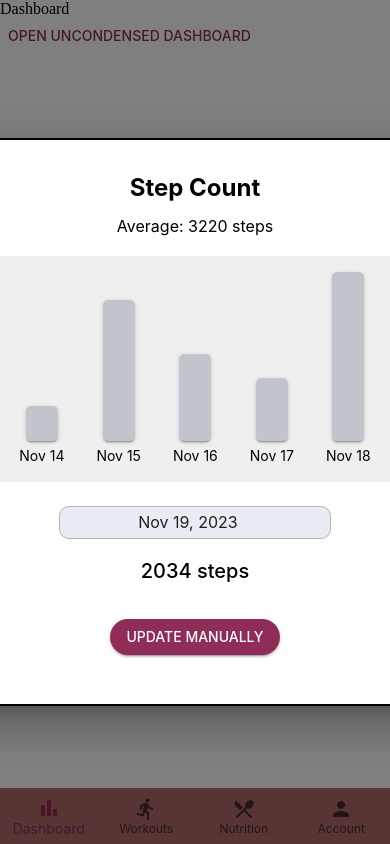
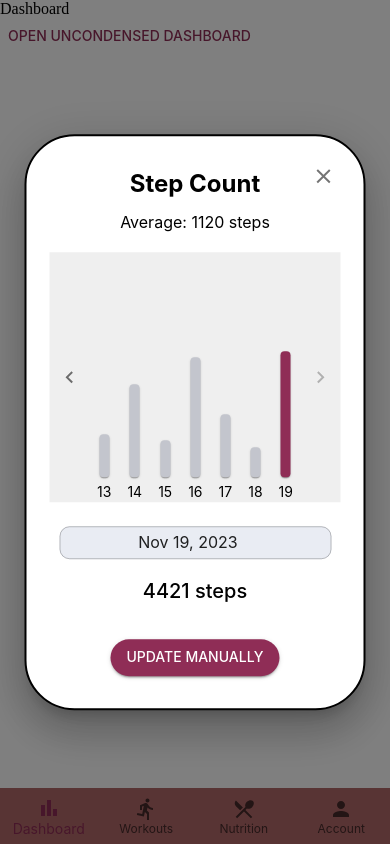
Before and after one commit to joshchyeonlee/EZFit, a React (Create React App) app: page /Dashboard in a window 390 px wide. Both pictures are taken after a click on the button "OPEN UNCONDENSED DASHBOARD". Built offline with nearby package versions, Linux system fonts and the light colour scheme.

Commit message:
change arrows for pagination and add responsiveness

```diff
--- a/src/components/dashboard/Dashboard.tsx
+++ b/src/components/dashboard/Dashboard.tsx
@@ -6,10 +6,7 @@ function Dashboard() {
   const [isUncondensedDashboardOpen, setIsUncondensedDashboardOpen] = useState(false);
 
   const handleOpenUncondensedView = () => {
-    console.log(isUncondensedDashboardOpen);
-    console.log("opening")
     setIsUncondensedDashboardOpen(true);
-    console.log(isUncondensedDashboardOpen);
   }
 
   return <div>
--- a/src/components/dashboard/UncondensedDashboard.tsx
+++ b/src/components/dashboard/UncondensedDashboard.tsx
@@ -4,15 +4,15 @@ import { Close } from '@mui/icons-material';
 import { useState, useEffect } from "react";
 import UncondensedDashboardGraph from "./UncondensedDashboardGraph";
 import steps from "../../mockData/Steps";
-import sevenDaysArray from "../../mockData/Dates";
+import daysArray from "../../mockData/Dates";
 import { DatePicker } from "@mui/x-date-pickers";
 
 const moment = require("moment");
 
 function UncondensedDashboard(props: { open: boolean; setOpen: any; }) {
-    // need to set this to false first
     const [date, setDate] = useState(moment());
-    const [stepIndex, setStepIndex] = useState(6);
+    const [stepIndex, setStepIndex] = useState(steps.length - 1);
+    const [splitIndex, setSplitIndex] = useState(steps.length - 7);
     const [avgSteps, setAvgSteps] = useState(0)
     const [isUpdateManually, setIsUpdateManually] = useState((false));
     const [step, setStep] = useState(steps[stepIndex])
@@ -21,26 +21,30 @@ function UncondensedDashboard(props: { open: boolean; setOpen: any; }) {
     const [openUpdateConfirmation, setOpenUpdateConfirmation] = useState(false);
 
     const handleClose = () => {
-        setStepIndex(6);
-        setDate(sevenDaysArray[6]);
+        setStepIndex(daysArray.length - 1);
+        setDate(daysArray[daysArray.length - 1]);
         props.setOpen(false);
         setIsUpdateManually(false);
     }
 
-    const calculateAverage = () => {
+    const calculateAverage = (start: number) => {
         const initVal = 0;
-        const sum = steps.reduce((acc, curr) => acc + curr, initVal);
+        const sum = steps.slice(start, start + 7).reduce((acc, curr) => acc + curr, initVal);
         setAvgSteps(Math.round(sum/steps.length))
     }
 
     function handleSetDate(index: number){
-        setDate(sevenDaysArray[index]);
+        setDate(daysArray[index]);
         setStepIndex(index);
         setStep(steps[index]);
     }
 
     function handleSetCalendarDate(newDate: moment.Moment){
         const nextStepIndex = stepIndex + newDate.diff(date, "days");
+
+        if(nextStepIndex - 6 < 0) setSplitIndex(0);
+        else setSplitIndex(nextStepIndex - 6);
+
         setDate(newDate);
         setStepIndex(nextStepIndex);
         setStep(steps[nextStepIndex]);
@@ -54,24 +58,42 @@ function UncondensedDashboard(props: { open: boolean; setOpen: any; }) {
 
     const handleChevronClick = (setDiff : number) => {
         const nextStepIndex = stepIndex + setDiff;
-        setDate(sevenDaysArray[nextStepIndex]);
+        setDate(daysArray[nextStepIndex]);
         setStepIndex(nextStepIndex);
         setStep(steps[nextStepIndex]);
         setIsTyped(false);
         setInputValue(steps[nextStepIndex]);
     }
 
+    const graphChevronClick = (setDiff : number) => {
+        var nextStepIndex = stepIndex + (setDiff * 7);
+        var nextSplitIndex = splitIndex + (setDiff * 7);
+
+        if(nextStepIndex < 0) nextStepIndex = 0;
+        else if (nextStepIndex > steps.length - 1) nextStepIndex = steps.length - 1;
+
+        if(nextSplitIndex < 0) nextSplitIndex = 0;
+        else if (nextSplitIndex > steps.length - 7) nextSplitIndex = steps.length - 7;
+
+        setSplitIndex(nextSplitIndex);
+        setDate(daysArray[nextStepIndex]);
+        setStepIndex(nextStepIndex);
+        setStep(steps[nextStepIndex]);
+        setIsTyped(false);
+        setInputValue(steps[nextStepIndex]);
+        calculateAverage(nextSplitIndex);
+    }
+
     const handleTextFieldUpdate = (val: number) => {
         if(isNaN(val)) val = 0;
         setIsTyped(true);
         setInputValue(val);
-        console.log(val);
     }
 
     const handleUpdateValue = () => {
         steps[stepIndex] = inputValue;
         setIsUpdateManually(false);
-        calculateAverage();
+        calculateAverage(splitIndex);
         setOpenUpdateConfirmation(true);
     }
 
@@ -86,8 +108,7 @@ function UncondensedDashboard(props: { open: boolean; setOpen: any; }) {
         boxShadow: 24,
         p: 4,
         display: 'flex',
-        width: 700,
-        height: 500,
+        maxWidth: "70%",
     };
 
     const handleConfirmationClose = (event: React.SyntheticEvent | Event, reason?: string) => {
@@ -96,7 +117,7 @@ function UncondensedDashboard(props: { open: boolean; setOpen: any; }) {
     };
 
     useEffect(() => {
-        calculateAverage();
+        calculateAverage(splitIndex);
     }, [])
 
     return(
@@ -131,8 +152,8 @@ function UncondensedDashboard(props: { open: boolean; setOpen: any; }) {
                                     format="MMM DD, YYYY"
                                     value={date}
                                     onChange={(newDate) => handleSetCalendarDate(newDate)}
-                                    minDate={sevenDaysArray[0]}
-                                    maxDate={sevenDaysArray[6]}
+                                    minDate={daysArray[0]}
+                                    maxDate={daysArray[daysArray.length - 1]}
                                     slotProps={{ openPickerButton: { color: "primary" } }}
                                     sx={{
                                     backgroundColor: (theme) => theme.palette.textFieldBkg,
@@ -159,7 +180,7 @@ function UncondensedDashboard(props: { open: boolean; setOpen: any; }) {
                                 onChange={(e) => {handleTextFieldUpdate(parseInt(e.target.value))}}
                                 />
                         </Box>
-                        <Box padding={8} display="flex" flexDirection="column" justifyContent="center" alignItems="center">
+                        <Box display="flex" flexDirection="column" justifyContent="center" alignItems="center">
                             <Box padding={1} width={250} display="flex" justifyContent="center" alignItems="center">
                                 <Button fullWidth variant="contained" onClick={() => {handleUpdateValue()}}>
                                     Confirm
@@ -174,18 +195,26 @@ function UncondensedDashboard(props: { open: boolean; setOpen: any; }) {
                     </div>
                     :
                     <div>
-                    <Box display="flex" justifyContent="center" flexDirection="column" alignItems="center">
+                    <Box display="flex" justifyContent="center" flexDirection="column" alignItems="center" sx={{width:"100%"}}>
                         <Typography variant="h5"  sx={{ fontWeight: 'bold' }} >Step Count</Typography>
                         <Typography variant="subtitle1" sx={{paddingTop:1}}>Average: {avgSteps} steps</Typography>
                         <Box padding={2}>
-                            <UncondensedDashboardGraph steps={steps} handleSetDate={handleSetDate} currentIndex={stepIndex} setCurrentIndex={setStepIndex} handleChevronClick={handleChevronClick} setStep={setStep}/>
+                            <UncondensedDashboardGraph
+                                steps={steps}
+                                handleSetDate={handleSetDate}
+                                currentIndex={stepIndex}
+                                setCurrentIndex={setStepIndex}
+                                handleChevronClick={graphChevronClick}
+                                setStep={setStep}
+                                splitIndex={splitIndex}
+                                setSplitIndex={setSplitIndex}/>
                         </Box>
                         <Box display="flex" alignItems="center" padding={1}>
                             <DatePicker
                                 format="MMM DD, YYYY"
                                 value={date}
-                                minDate={sevenDaysArray[0]}
-                                maxDate={sevenDaysArray[6]}
+                                minDate={daysArray[0]}
+                                maxDate={daysArray[daysArray.length - 1]}
                                 onChange={(newDate) => handleSetCalendarDate(newDate)}
                                 slotProps={{ openPickerButton: { color: "primary" } }}
                                 sx={{
--- a/src/components/dashboard/UncondensedDashboardGraph.tsx
+++ b/src/components/dashboard/UncondensedDashboardGraph.tsx
@@ -1,34 +1,52 @@
-import { Button, Box, IconButton, Typography } from "@mui/material";
+import { Button, Box, IconButton, Typography, Grid, CardActionArea, Card } from "@mui/material";
 import { ChevronLeft, ChevronRight } from '@mui/icons-material';
-import sevenDaysArray from "../../mockData/Dates";
+import daysArray from "../../mockData/Dates";
+import { useEffect, useState } from "react";
 
-function UncondensedDashboardGrid(props: { steps: number[]; handleSetDate: any; currentIndex: number; setCurrentIndex: any; handleChevronClick: any; setStep: any; }){
+function UncondensedDashboardGrid(props: { steps: number[]; handleSetDate: any; currentIndex: number; setCurrentIndex: any; handleChevronClick: any; setStep: any; splitIndex: number; setSplitIndex: any; }){
+    const [dateFormat, setDateFormat] = useState((window.innerWidth < 500) ? "DD" : "MMM DD");
+    const [barWidth, setBarWidth] = useState((window.innerWidth < 500) ? "10px" : "25px");
+
     const handleGridClick = (i: number) => {
-        console.log(`handleGridClick i: ${i}`);
         props.handleSetDate(i);
     }
 
+    const handleResize = () => {
+        if(window.innerWidth < 500){
+            setDateFormat("DD");
+            setBarWidth("10px");
+        } else {
+            setDateFormat("MMM DD");
+            setBarWidth("25px");
+        }
+    }
+
+    //based off of https://stackoverflow.com/questions/60642486/react-hooks-useeffect-update-window-innerheight
+    useEffect(() => {
+        handleResize();
+    },[]);
+
     return (
-        <Box display="flex" bgcolor="ButtonShadow">
-            <IconButton onClick={() => props.handleChevronClick(-1)} disabled={props.currentIndex === 0}>
+        <Box display="flex" bgcolor="ButtonShadow" justifyContent="center">
+            <IconButton onClick={() => props.handleChevronClick(-1)} disabled={props.splitIndex < 1}>
                 <ChevronLeft/>
             </IconButton>
-            <Box display="flex">
-                {props.steps.map((step, index) =>
-                <Box display="flex" flexDirection="column" justifyContent="flex-end" padding={2} alignItems="center">
-                        <Button variant="contained"
-                            color={index === props.currentIndex ? "primary" : "secondary"}
-                            key={step}
-                            style={{maxWidth: 3, maxHeight: step/35, minWidth: 3, minHeight: step/35, borderRadius:5}}
-                            onClick={() => {handleGridClick(index)}}
+            <Box sx={{height:"250px", gridAutoFlow:"column"}} display="flex" flexDirection="row">
+            {props.steps.slice(props.splitIndex, props.splitIndex + 7).map((step, index) =>
+                <Box display="flex" flexDirection="column" justifyContent="flex-end" alignItems="center" key={index} paddingLeft={1} paddingRight={1}>
+                    <Card sx={{bgcolor: (props.splitIndex + index === props.currentIndex) ? "primary.main" : "secondary.main"}}>
+                        <CardActionArea
+                                style={{height: step/35, width: barWidth, borderRadius:5}}
+                                onClick={() => {handleGridClick(props.splitIndex + index)}}
                         />
+                    </Card>
                     <Typography variant="body2" noWrap paddingTop={"5px"}>
-                    {sevenDaysArray[index].format("MMM DD")}
+                        {daysArray[props.splitIndex + index].format(dateFormat)}
                     </Typography>
                 </Box>
-                )}
+            )}
             </Box>
-            <IconButton onClick={() => props.handleChevronClick(1)} disabled={props.currentIndex === props.steps.length-1}>
+            <IconButton onClick={() => props.handleChevronClick(1)} disabled={props.splitIndex >= props.steps.length-7}>
                 <ChevronRight/>
             </IconButton>
         </Box>
--- a/src/mockData/Dates.tsx
+++ b/src/mockData/Dates.tsx
@@ -1,10 +1,9 @@
 const moment = require("moment");
 
-const sevenDaysArray: moment.Moment[] = [];
-for (var i = 6; i >= 0; i--) {
+const daysArray: moment.Moment[] = [];
+for (var i = 15; i >= 0; i--) {
     const d = new moment().startOf("day").subtract(i, "days");
-    sevenDaysArray.push(d);
+    daysArray.push(d);
 }
-console.log(sevenDaysArray);
 
-export default sevenDaysArray;
+export default daysArray;
--- a/src/mockData/Steps.tsx
+++ b/src/mockData/Steps.tsx
@@ -1,2 +1,4 @@
-const steps = [3203, 1230, 4920, 3049, 2203, 5903, 2034];
+const steps =   [3203, 1230, 4920, 3049, 2203, 5903, 2034
+                ,4192, 2319, 1502, 3241, 1302, 4210, 2203
+                ,1034, 4421];
 export default steps;
```
